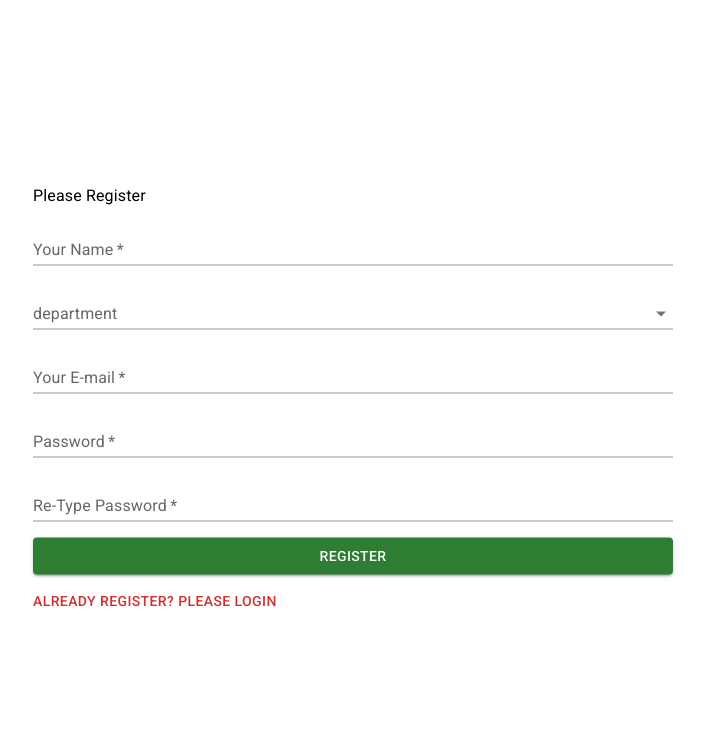
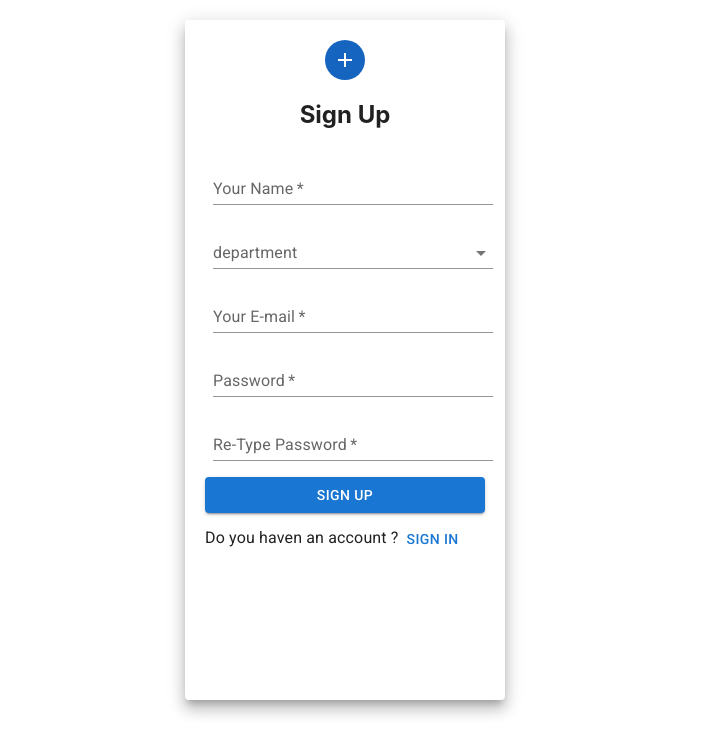
Before and after one commit to ishrafil-hossain/vat-office-client, a React (Create React App) app: page /register in a window 1280 px wide. Shown: the top 754 px of the page, without its empty margins (295-1000 px from the left). Built offline with nearby package versions, Linux system fonts and the light colour scheme; no server answers.

Commit message:
design sign in and sign out page

```diff
--- a/src/Pages/Home/Login/Login/Login.js
+++ b/src/Pages/Home/Login/Login/Login.js
@@ -1,4 +1,5 @@
-import { Alert, Button, CircularProgress, Container, Grid, TextField, Typography } from '@mui/material';
+import { Alert, Avatar, Button, Checkbox, CircularProgress, Container, FormControlLabel, Grid, Paper, TextField, Typography } from '@mui/material';
+import LockOutlinedIcon from '@mui/icons-material/LockOutlined';
 import React, { useState } from 'react';
 import { Box } from '@mui/system';
 import { NavLink, useLocation, useNavigate } from 'react-router-dom';
@@ -12,6 +13,10 @@ const Login = () => {
 
     const location = useLocation();
     const navigate = useNavigate();
+
+    const paperStyle = { padding: 20, height: '70vh', width: 280, margin: "20px auto" }
+    const avatarStyle = { backgroundColor: '#1565C0' }
+    const btnstyle = { margin: '8px 0' }
 
     const handleOnBlur = e => {
         const field = e.target.name;
@@ -29,20 +34,13 @@ const Login = () => {
     }
     return (
         <div>
-            <Container >
-                <Grid >
-                    <Box style={{
-                        position: 'absolute',
-                        left: '50%',
-                        top: '50%',
-                        transform: 'translate(-50%, -50%)'
-                    }}>
-                        <Typography
-                            sx={{ width: 1, m: 1 }}
-                            variant="subtitle1"
-                            gutterBottom component="div">
-                            Please Login
-                        </Typography>
+            <Container>
+                <Grid>
+                    <Paper elevation={10} style={paperStyle}>
+                        <Grid align='center'>
+                            <Avatar style={avatarStyle}><LockOutlinedIcon /></Avatar>
+                            <h2>Sign In</h2>
+                        </Grid>
                         <form onSubmit={handleLoginSubmit}>
                             <TextField
                                 sx={{ width: 1, m: 1 }}
@@ -65,29 +63,31 @@ const Login = () => {
                                 autoComplete="current-password"
                                 variant="standard"
                             />
-
                             <Button
                                 sx={{ width: 1, m: 1 }}
                                 type="submit"
                                 variant="contained"
-                                color="success">
-                                Login
+                                style={btnstyle}
+                                fullWidth>
+                                Sign In
                             </Button>
 
-                            <NavLink
-                                to='/register'
-                                style={{ textDecoration: 'none' }}>
-                                <Button variant="text" color="error">New User? Please Register</Button>
-                            </NavLink>
+                            <Typography > Do you haven't an account ?
+                                <NavLink
+                                    to='/register'
+                                    style={{ textDecoration: 'none' }}>
+                                    <Button variant="text">Sign Up</Button>
+                                </NavLink>
+                            </Typography>
                         </form>
-
+                        <br />
+                        <br />
                         {isLoading && <Box sx={{ display: 'flex', alignItems: 'center', justifyContent: 'center' }}>
                             <CircularProgress />
                         </Box>}
                         {user?.email && <Alert onClose={() => { }}>You have logged in successfully!</Alert>}
                         {authError && <Alert severity="error">{authError}</Alert>}
-
-                    </Box>
+                    </Paper>
                 </Grid>
             </Container>
 
--- a/src/Pages/Home/Login/Register/Register.js
+++ b/src/Pages/Home/Login/Register/Register.js
@@ -1,15 +1,19 @@
-import { Alert, Button, CircularProgress, Container, FormControl, Grid, InputLabel, MenuItem, Select, TextField, Typography } from '@mui/material';
+import { Alert, Avatar, Button, CircularProgress, Container, FormControl, Grid, InputLabel, MenuItem, Paper, Select, TextField, Typography } from '@mui/material';
+import AddOutlinedIcon from '@mui/icons-material/AddOutlined';
 import React, { useState } from 'react';
 import { Box } from '@mui/system';
 import { NavLink, useNavigate } from 'react-router-dom';
 import useAuth from '../../../../hooks/useAuth';
-
 
 const Register = () => {
     const [registerData, setRegisterData] = useState();
     const { user, registerUser, isLoading, authError } = useAuth();
     const [department, setDepartment] = useState('');
     // const [image, setImage] = useState(null);
+
+    const paperStyle = { padding: 20, height: '80vh', width: 280, margin: "20px auto" }
+    const avatarStyle = { backgroundColor: '#1565C0' }
+    const btnstyle = { margin: '8px 0' }
 
     const handleChange = (event) => {
         setDepartment(event.target.value);
@@ -54,26 +58,15 @@ const Register = () => {
     return (
         <div>
             <Container>
+
                 <Grid>
-                    <Box style={{
-                        position: 'absolute',
-                        left: '50%',
-                        top: '50%',
-                        transform: 'translate(-50%, -50%)'
-                    }}>
-                        <Typography
-                            sx={{ width: 1, m: 1 }}
-                            variant="subtitle1"
-                            gutterBottom component="span">
-                            Please Register
-                        </Typography>
-                        {!isLoading && <form onSubmit={handleRegisterSubmit}>
-                            {/* <Input
-                                accept="image/*"
-                                type="file"
-                                onChange={e => setImage(e.target.files[0])}
-                            /> */}
-
+                    <Paper elevation={10} style={paperStyle}>
+                        <Grid align='center'>
+                            <Avatar style={avatarStyle}><AddOutlinedIcon /></Avatar>
+                            <h2>Sign Up</h2>
+                        </Grid>
+                        {
+                            !isLoading && <form onSubmit={handleRegisterSubmit}>
                                 <TextField
                                     required
                                     sx={{ width: 1, m: 1 }}
@@ -82,7 +75,6 @@ const Register = () => {
                                     id="standard-basic-name"
                                     label="Your Name"
                                     variant="standard" />
-
                                 <FormControl variant="standard" sx={{ width: 1, m: 1 }}>
                                     <InputLabel id="demo-simple-select-standard-label">department</InputLabel>
                                     <Select
@@ -135,22 +127,24 @@ const Register = () => {
                                     type="password"
                                     variant="standard"
                                 />
-
-
                                 <Button
                                     sx={{ width: 1, m: 1 }}
                                     type="submit"
                                     variant="contained"
-                                color="success">
-                                Register
+                                    style={btnstyle}
+                                    fullWidth>
+                                    Sign Up
                                 </Button>
 
+                                <Typography > Do you haven an account ?
                                     <NavLink
                                         to='/login'
                                         style={{ textDecoration: 'none' }}>
-                                <Button variant="text" color="error">Already Register? Please Login</Button>
+                                        <Button variant="text">Sign In</Button>
                                     </NavLink>
-                        </form>}
+                                </Typography>
+                            </form>
+                        }
 
                         {isLoading && <Box sx={{ display: 'flex', alignItems: 'center', justifyContent: 'center' }}>
                             <CircularProgress />
@@ -158,9 +152,9 @@ const Register = () => {
                         {user?.email && <Alert onClose={() => { }}>You have successfully create an account!</Alert>}
                         {authError && <Alert severity="error">{authError}</Alert>}
 
-                    </Box>
-                </Grid>
-            </Container>
+                    </Paper>
+                </Grid >
+            </Container >
 
         </div >
     );
```
Lines whose indentation alone changed are shown as unchanged.
